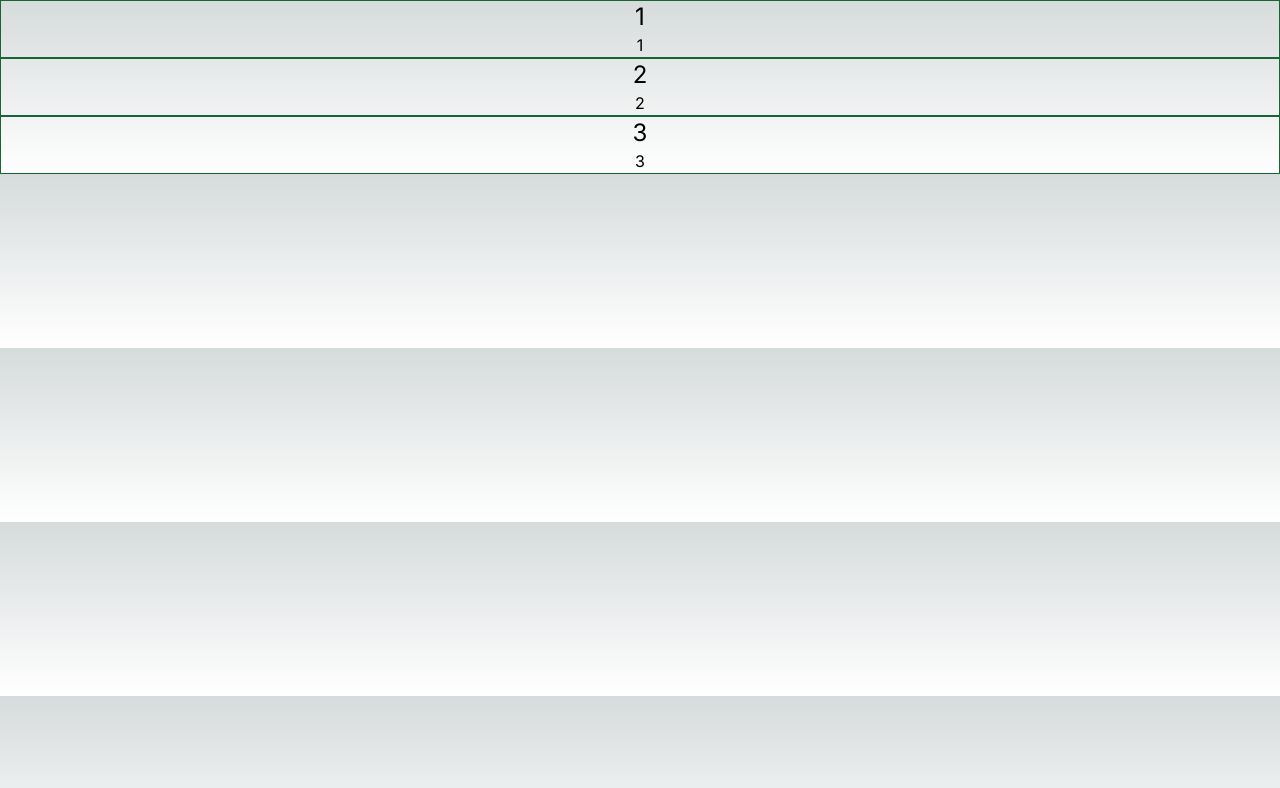
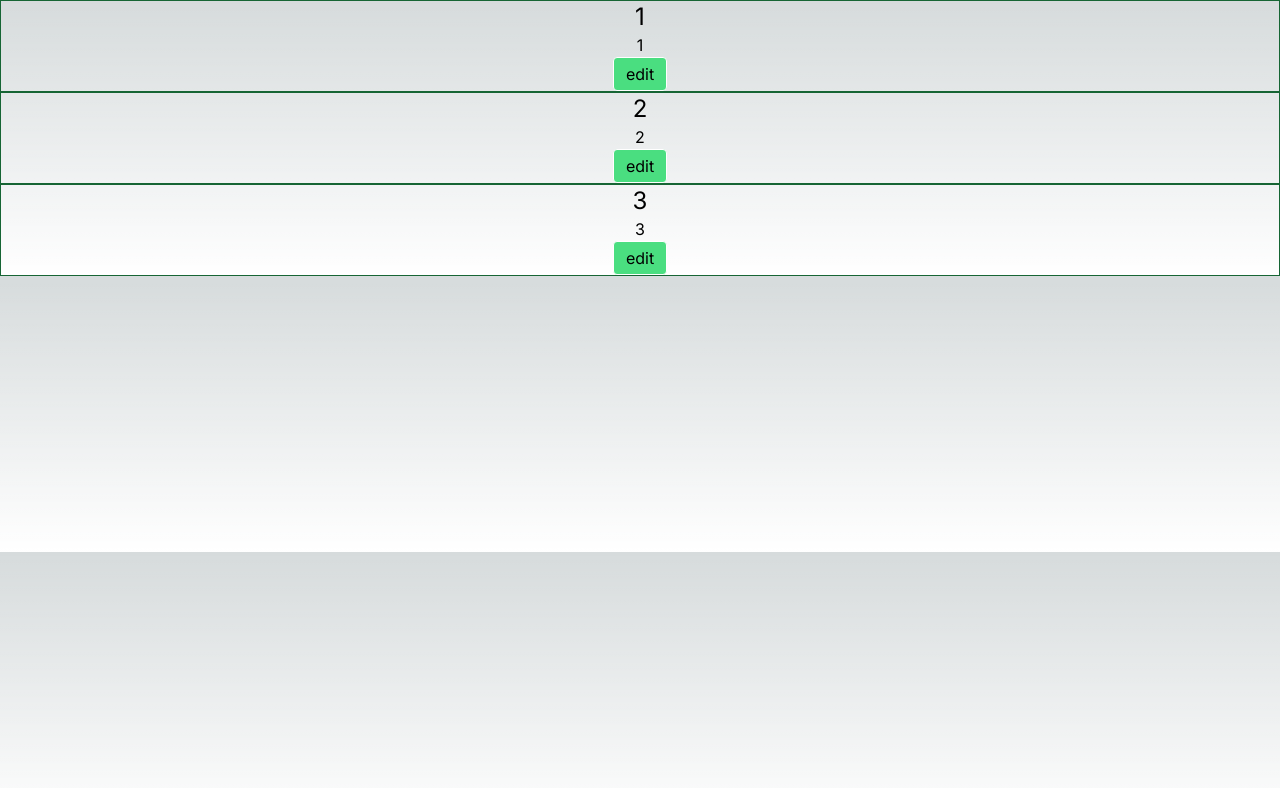
Before and after one commit to OscarRavelo/tasktodo, a Next.js app: page / in a window 1280 px wide. Shown: the top 788 px of the page. Built offline with nearby package versions, Linux system fonts and the light colour scheme.

Commit message:
add edit button and confirm edit on click

```diff
--- a/components/taskCard.tsx
+++ b/components/taskCard.tsx
@@ -2,6 +2,9 @@ export const TaskCard = ({ title, description }) => {
   const clickhandler = () => {
     alert("you click ");
   };
+  const buttonClickHandler = (e) => {
+    confirm('click in the button')
+  }
   return (
     <div
       onClick={clickhandler}
@@ -9,6 +12,7 @@ export const TaskCard = ({ title, description }) => {
     >
       <h1 className="text-2xl">{title}</h1>
       <p>{description}</p>
+      <button className=" bg-green-400 py-1 px-3 border-white border rounded " onClick={buttonClickHandler}>edit</button>
     </div>
   );
 };
```
